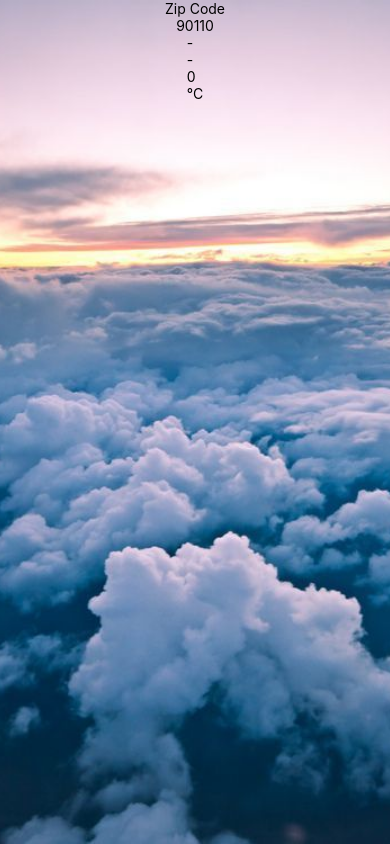
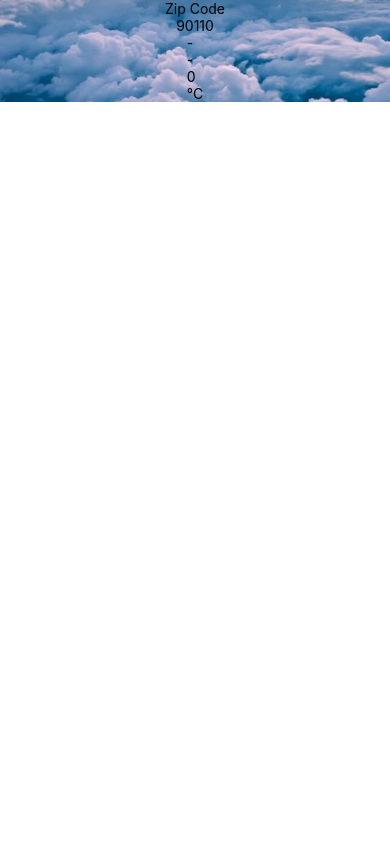
Before and after one commit to 6210110014/3SA04-React-native, a React Native app: screen / in a window 390 px wide. Built offline with nearby package versions, Linux system fonts and the light colour scheme.

Commit message:
flex box

```diff
--- a/App.js
+++ b/App.js
@@ -2,6 +2,8 @@ import { StatusBar } from 'expo-status-bar';
 import React from 'react';
 import { StyleSheet, Text, View } from 'react-native';
 import Weather from './components/Weather';
+import constants from 'expo-constants';
+
 export default function App() {
  const doIt = () => {
  console.log("Hello from console")
@@ -16,9 +18,6 @@ export default function App() {
 }
 const styles = StyleSheet.create({
  container: {
- flex: 1,
- backgroundColor: '#fff',
- alignItems: 'center',
- justifyContent: 'center',
+  paddingTop : constants.statusBarHeight
  },
 });
--- a/components/Weather.js
+++ b/components/Weather.js
@@ -20,7 +20,9 @@ export default function Weather(props) {
 }
 const styles = StyleSheet.create({
     backdrop: {
-    alignItems: 'center',
+    flexDirection : 'column',
+    justifyContent : 'center',
+    alignItems : 'center',
     width: '100%',
     height: '100%'
     },
```
